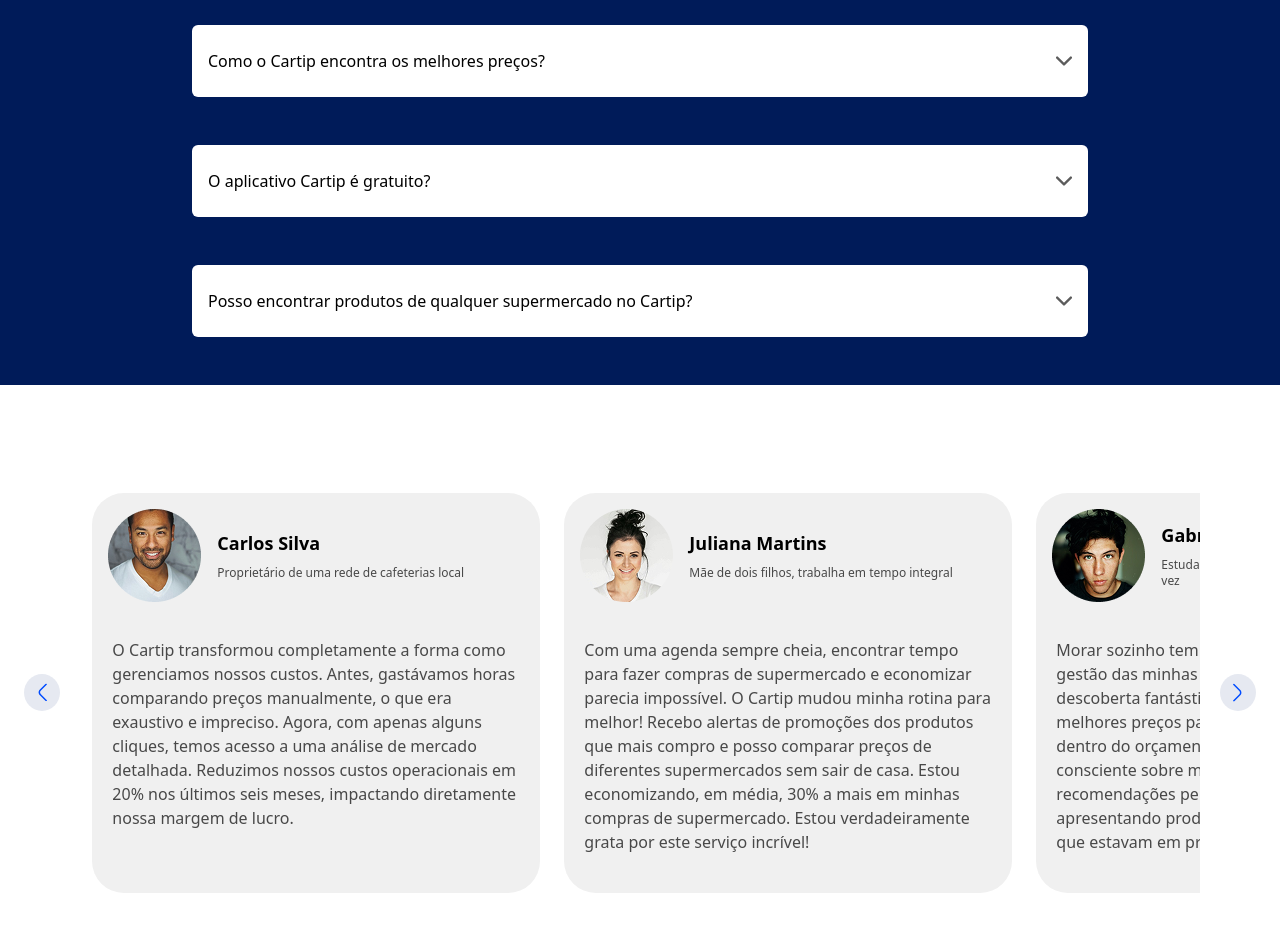
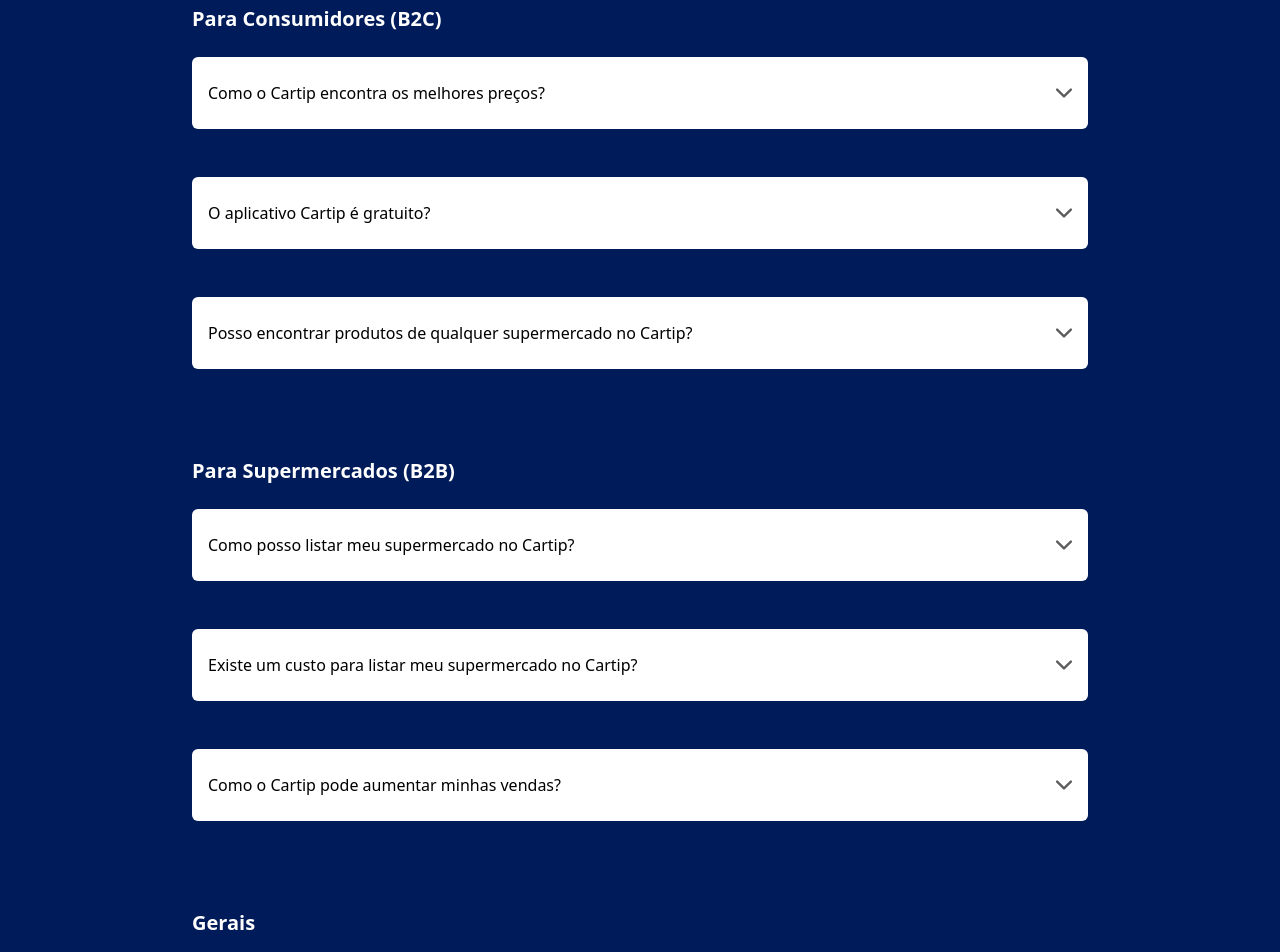
Before and after one commit to tiagocuzzuolnunes/landing-page-flokia, a Next.js app: page / in a window 1280 px wide. Shown: the part 2840-3792 px from the top of the page. Built offline with nearby package versions, Linux system fonts and the light colour scheme.

Commit message:
commiting faq section and question updates

```diff
--- a/src/components/FaqQuestion.jsx
+++ b/src/components/FaqQuestion.jsx
@@ -32,7 +32,7 @@
 
                         </div>
                         <div
-                            className={`transition-all duration-1000 ${isSelected === index ? "h-[120px] py-4" : "h-0"} overflow-hidden ease-in-out`}
+                            className={`transition-all duration-800 ${isSelected === index ? "h-auto py-4" : "h-0"} overflow-hidden ease-in-out`}
                             style={{ backgroundColor: isSelected === index ? "#ffffff" : "transparent" }}
                         >
 
--- a/src/components/FaqSection.jsx
+++ b/src/components/FaqSection.jsx
@@ -28,38 +28,62 @@
         ],
     }
 
-
 ];
 
 const businessQuestions = [
     {
-        title: [{ id: "1", text: "Para Supermercados (B2B)" }],
+
+
         question: [
-            { id: "4", text: "Como posso listar meu supermercado no Cartip?" },
-            { id: "5", text: "Existe um custo para listar meu supermercado no Cartip?" },
-            { id: "6", text: "Como o Cartip pode aumentar minhas vendas?" }
+            { id: "1", text: "Como posso listar meu supermercado no Cartip?", answer: "Para listar seu supermercado e começar a divulgar suas ofertas no Cartip, basta preencher o formulário de solicitação de orçamento em nosso site. Nossa equipe entrará em contato para discutir os próximos passos e personalizar um plano que atenda às suas necessidades." },
+
+        ]
+
+
+    },
+    {
+
+        question: [
+
+            { id: "2", text: "Existe um custo para listar meu supermercado no Cartip?", answer: "Oferecemos diferentes planos de parceria, adaptados às necessidades e ao tamanho do seu negócio. Durante nossa consulta inicial, discutiremos as opções de plano e encontraremos uma solução que se encaixe no seu orçamento." },
+
         ],
-        answer: [
-            { id: "4", text: "Para listar seu supermercado e começar a divulgar suas ofertas no Cartip, basta preencher o formulário de solicitação de orçamento em nosso site. Nossa equipe entrará em contato para discutir os próximos passos e personalizar um plano que atenda às suas necessidades." },
-            { id: "5", text: "Oferecemos diferentes planos de parceria, adaptados às necessidades e ao tamanho do seu negócio. Durante nossa consulta inicial, discutiremos as opções de plano e encontraremos uma solução que se encaixe no seu orçamento." },
-            { id: "6", text: "Ao listar seu supermercado e suas ofertas no Cartip, você aumenta a visibilidade do seu negócio para um público amplo e interessado em economizar. Isso não apenas atrai mais clientes para o seu supermercado, mas também pode aumentar significativamente suas vendas online e físicas." }
-        ]
+    },
+    {
+
+        question: [
+
+            { id: "3", text: "Como o Cartip pode aumentar minhas vendas?", answer: "Ao listar seu supermercado e suas ofertas no Cartip, você aumenta a visibilidade do seu negócio para um público amplo e interessado em economizar. Isso não apenas atrai mais clientes para o seu supermercado, mas também pode aumentar significativamente suas vendas online e físicas." }
+        ],
     }
 ];
 
 const generalQuestions = [
+
     {
-        title: [{ id: "1", text: "Gerais" }],
+
+
         question: [
-            { id: "7", text: "Os preços e ofertas são atualizados com que frequência?" },
-            { id: "8", text: "Posso confiar na precisão dos preços listados no Cartip?" },
-            { id: "9", text: "Como posso entrar em contato com o Cartip para mais informações?" }
+            { id: "1", text: "Os preços e ofertas são atualizados com que frequência?", answer: "Nossos preços e ofertas são atualizados diariamente, garantindo que você tenha acesso às informações mais atuais e possa aproveitar as melhores ofertas do momento." },
+
+        ]
+
+
+    },
+    {
+
+        question: [
+
+            { id: "2", text: "Posso confiar na precisão dos preços listados no Cartip?", answer: "Sim, nossa equipe se dedica a garantir a precisão dos preços e ofertas listados. Trabalhamos em estreita colaboração com nossos parceiros de supermercado para assegurar que as informações sejam confiáveis e atualizadas." },
+
         ],
-        answer: [
-            { id: "7", text: "Nossos preços e ofertas são atualizados diariamente, garantindo que você tenha acesso às informações mais atuais e possa aproveitar as melhores ofertas do momento." },
-            { id: "8", text: "Sim, nossa equipe se dedica a garantir a precisão dos preços e ofertas listados. Trabalhamos em estreita colaboração com nossos parceiros de supermercado para assegurar que as informações sejam confiáveis e atualizadas." },
-            { id: "9", text: "Se você tiver mais perguntas ou precisar de assistência, pode nos contatar através do formulário de contato em nosso site, ou enviar um e-mail diretamente para nossa equipe de suporte. Estamos sempre aqui para ajudar!" }
-        ]
+    },
+    {
+
+        question: [
+
+            { id: "3", text: "Como posso entrar em contato com o Cartip para mais informações?", answer: "Se você tiver mais perguntas ou precisar de assistência, pode nos contatar através do formulário de contato em nosso site, ou enviar um e-mail diretamente para nossa equipe de suporte. Estamos sempre aqui para ajudar!" }
+        ],
     }
 ];
 
@@ -73,11 +97,48 @@
 
             <h2 className="text-2xl text-white font-bold">Principais Dúvidas</h2>
 
-            <h3 className="text-white text-xl justify-self-left font-bold" >Para Consumidores (B2C)</h3>
+            <div className="py-8">
 
-            {consumerQuestions.map((info, index) => (
-                <FaqQuestion key={index} {...info} />
-            ))}
+                <div className="flex w-[70vw] justify-start">
+
+                    <h3 className="text-white text-xl justify-self-left font-bold" >Para Consumidores (B2C)</h3>
+
+                </div>
+
+                {consumerQuestions.map((info, index) => (
+                    <FaqQuestion key={index} {...info} />
+                ))}
+
+            </div>
+
+            <div className="py-8">
+
+                <div className="flex w-[70vw] justify-start">
+
+                    <h3 className="text-white text-xl justify-self-left font-bold" >Para Supermercados (B2B)</h3>
+
+                </div>
+
+                {businessQuestions.map((info, index) => (
+                    <FaqQuestion key={index} {...info} />
+                ))}
+
+            </div>
+
+            <div className="py-8">
+
+                <div className="flex w-[70vw] justify-start">
+
+                    <h3 className="text-white text-xl justify-self-left font-bold" >Gerais</h3>
+
+                </div>
+
+                {generalQuestions.map((info, index) => (
+                    <FaqQuestion key={index} {...info} />
+                ))}
+
+            </div>
+
 
         </section>
     )
```
